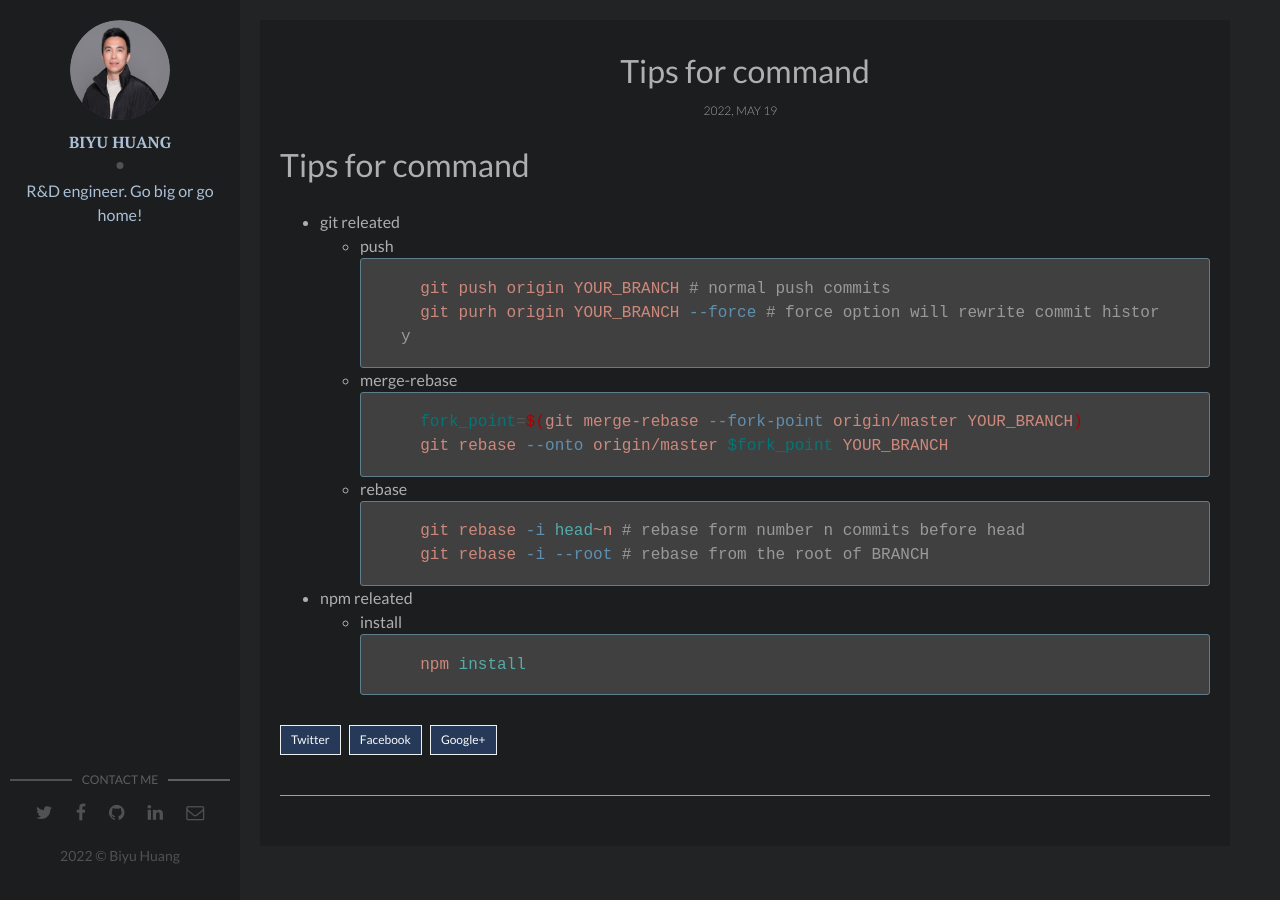
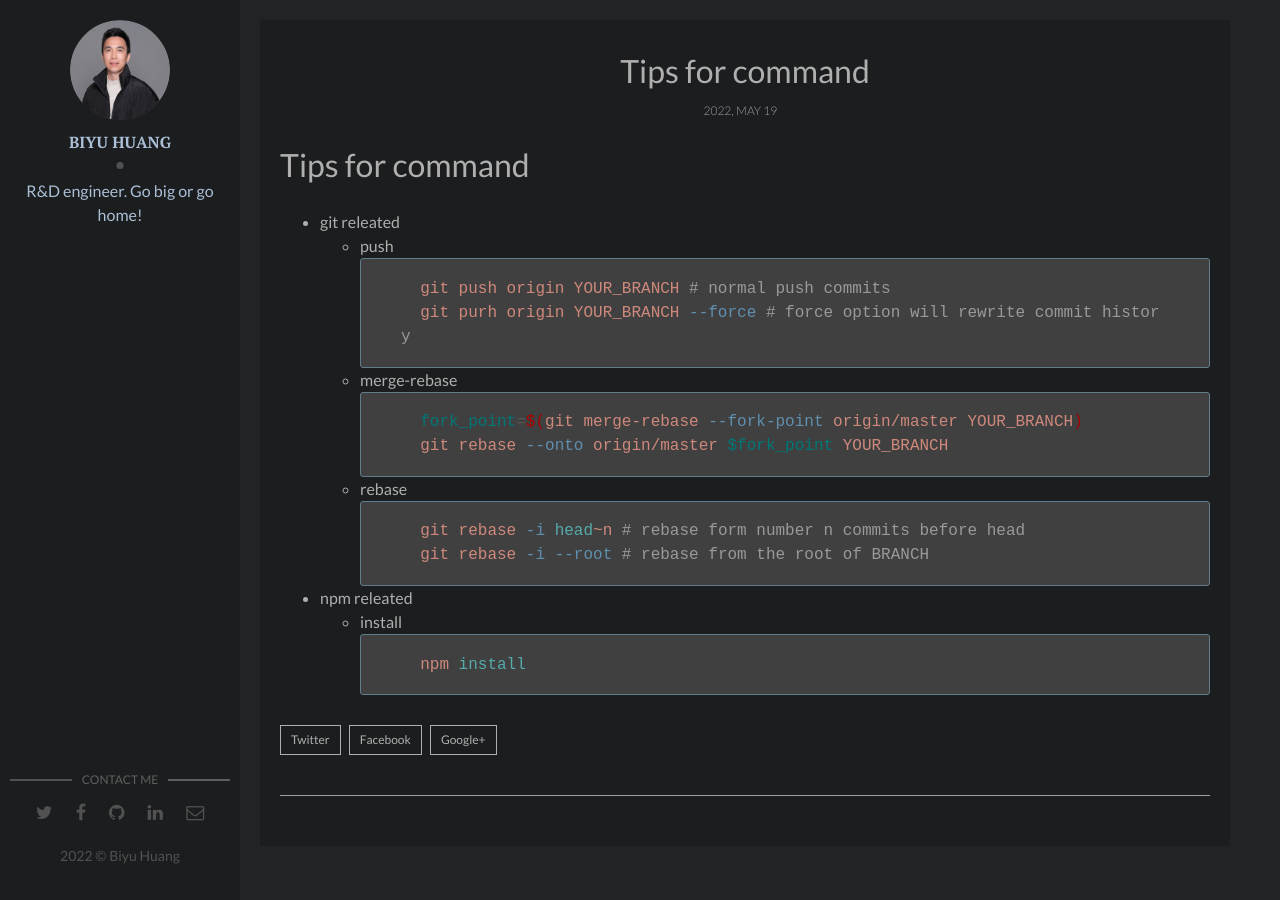
Before and after one commit to BiyuHuang/WallaceHuangBlog, a Jekyll site: the page built from _posts/2022-05-19-Tips-for-command.markdown, in a window 1280 px wide. Built offline with Jekyll 4.4.1, drawn with Linux system fonts in a browser that asks for light colours.

Commit message:
update css

```diff
--- a/assets/css/main.css
+++ b/assets/css/main.css
@@ -445,13 +445,14 @@ template {
 }
 
 .highlighter-rouge {
+  background-color: #404040;
   color: #ce887b;
   font-weight: 400;
   border: 1px solid #607D8B;
   -webkit-border-radius: 3px;
           border-radius: 3px;
   padding: 0.1rem 0.5rem;
-  background-color: #404040;
+
 }
 
 .highlight .hll {
@@ -891,7 +892,7 @@ table tfoot td {
 }
 
 .post, .article-page {
-  background-color: #1B1D1E; /* FAFAFA 1B1D1E */
+  background-color: #1B1D1E; /* FAFAFA */
 }
 
 ::-moz-selection {
@@ -1278,11 +1279,11 @@ a.newer-posts:hover {
 .page-footer .page-share a {
   display: inline-block;
   text-decoration: none;
-  background-color: #263959; /* AAA59E 263959 */
-  border: 1px solid #ecf0f1;
+  background-color: #1B1D1E; /* 1B1D1E 263959 */
+  border: 1px solid #AFAFAF;
   padding: 5px 10px;
   margin-left: 5px;
-  color: #fafafa; /* fafafa */
+  color: #AFAFAF; /* fafafa */
   font-size: 12px;
   -webkit-transition: background-color .3s;
   -o-transition: background-color .3s;
@@ -1294,7 +1295,7 @@ a.newer-posts:hover {
 }
 
 .page-footer .page-share a:hover {
-  background-color: #263959; /* ecf0f1 */
+  background-color: #404040; /* 404040 ecf0f1 */
 }
 
 .page-footer .page-tag a {
```
